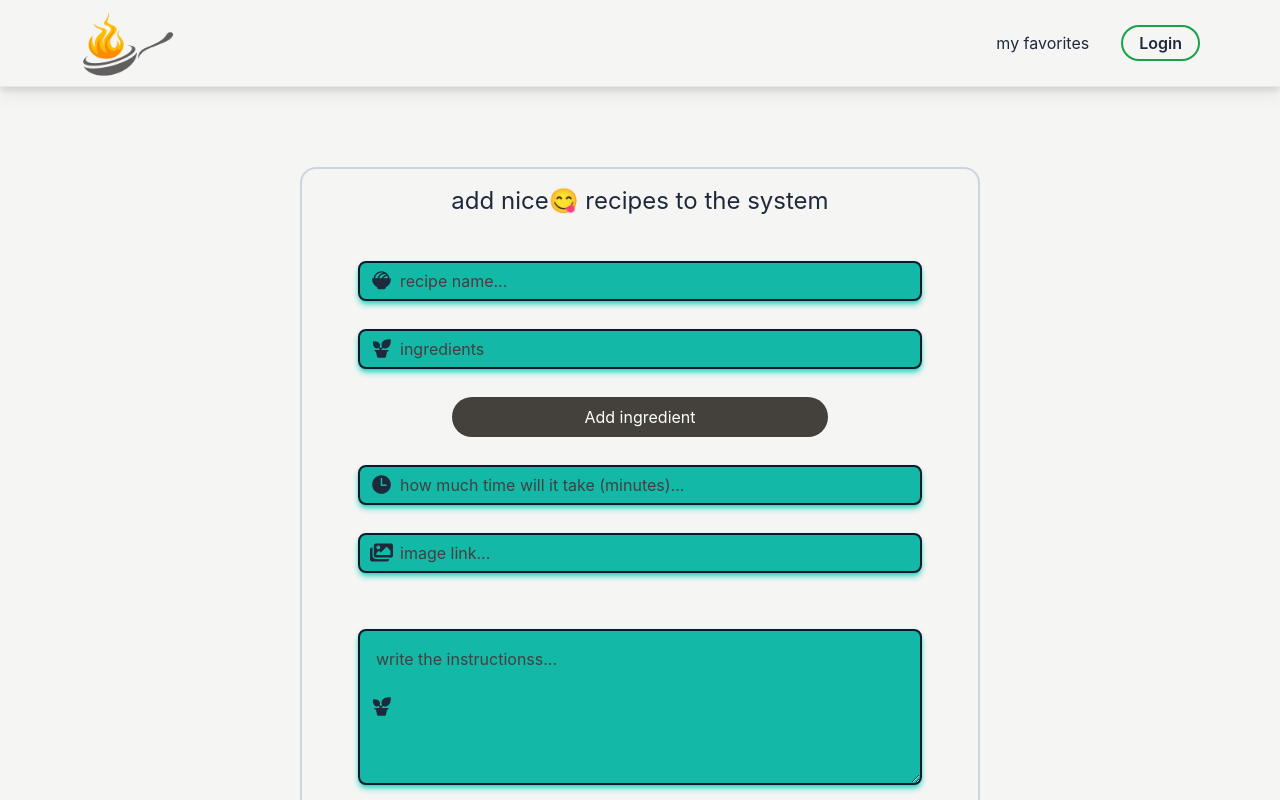
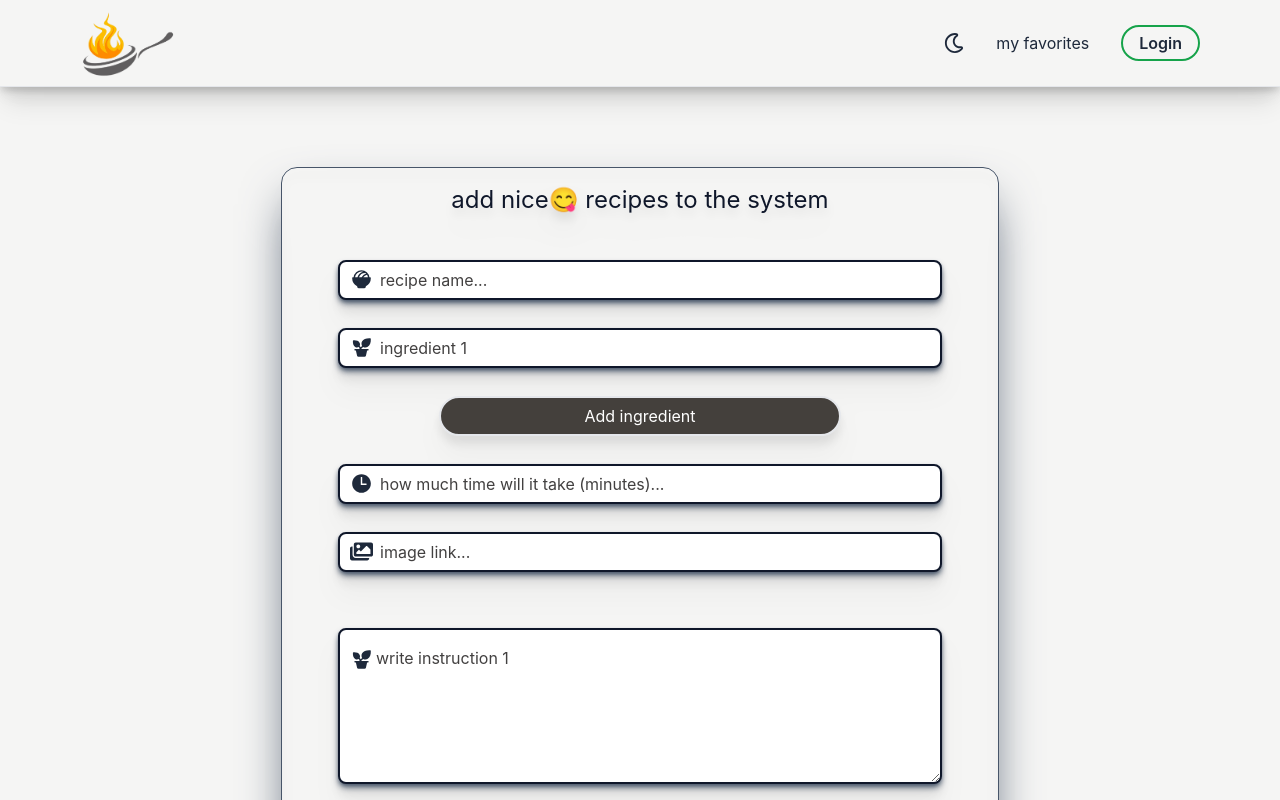
Before and after one commit to sallah26/recipe-app, a React (Create React App) app in the folder client/: page /addrecipe in a window 1280 px wide. Shown: the top 800 px of the page. Built offline with nearby package versions, Linux system fonts and the light colour scheme.

Commit message:
hero section is done

```diff
--- /dev/null
+++ b/client/src/components/DarkModeToggle.jsx
@@ -0,0 +1,38 @@
+import React, { useEffect, useState } from 'react';
+import { FaRegMoon } from 'react-icons/fa';
+import { MdDarkMode } from "react-icons/md";
+import { MdLightMode } from "react-icons/md";
+import { LuSunMoon } from "react-icons/lu";
+
+
+
+const DarkModeToggle = () => {
+  const [isDarkMode, setIsDarkMode] = useState(
+    localStorage.theme === 'dark' ||
+      (!('theme' in localStorage) && window.matchMedia('(prefers-color-scheme: dark)').matches)
+  );
+
+  useEffect(() => {
+    document.documentElement.classList.toggle('dark', isDarkMode);
+    localStorage.theme = isDarkMode ? 'dark' : 'light';
+  }, [isDarkMode]);
+
+  const toggleDarkMode = () => {
+    setIsDarkMode((prev) => !prev);
+  };
+
+  return (
+    <button
+      onClick={toggleDarkMode}
+      className="text-slate-800 dark:text-slate-100 "
+    >
+      {isDarkMode ? (
+        <LuSunMoon className='light-mod ' size={25}/>
+      ) : (
+        <FaRegMoon size={20} />
+      )}
+    </button>
+  );
+};
+
+export default DarkModeToggle;
--- a/client/src/components/Navbar.jsx
+++ b/client/src/components/Navbar.jsx
@@ -4,6 +4,7 @@ import { useCookies } from "react-cookie";
 import { useNavigate } from "react-router-dom";
 import "../index.css";
 import logo from "../images/logo.png";
+import DarkModeToggle from './DarkModeToggle';
 
 const Navbar = () => {
   const [cookie, setCookie] = useCookies(["access_token"]);
@@ -23,13 +24,14 @@ const Navbar = () => {
   return (
     <section className="z-50">
 
-    <header className={` ${showNavbar ? `hidden` : ` border-b-[1px] drop-shadow-lg py-2 md:px-20  min-w-full  bg-stone-100 px-4 fixed lg:relative flex justify-between gap-7  text-slate-800`} `} >
+    <header className={` ${showNavbar ? `hidden` : ` border-b-[1px] drop-shadow-lg py-2 md:px-20  min-w-full  bg-stone-100 px-4 fixed lg:relative flex justify-between gap-7  text-slate-800`} dark:border-stone-600 border-b-[1px] dark:shadow-stone-600 shadow-xl dark:text-slate-100 dark:bg-zinc-800`} >
       <Link to={"/"} className='w-20 lg:w-24'><img src={logo} alt="logo" /></Link>
       <div className='hidden lg:flex items-center justify-center text-md gap-8 '>
+        <DarkModeToggle />
       {localStorage.token && <Link to={"/addrecipe"}>add recipe</Link>}
         <Link to={"/"}>my favorites</Link>
         {localStorage.token ? (
-          <button className="p-1 font-semibold px-4 bg-transparent border-2 border-slate-900 rounded-full" onClick={logout}>Log out</button>
+          <button className="p-1 font-semibold px-4 bg-transparent border-2 border-slate-900 dark:border-slate-400 rounded-full" onClick={logout}>Log out</button>
           ) : (
             <Link to={"/auth"} className="p-1 font-semibold px-4 bg-transparent border-2 border-green-600 rounded-full">Login</Link>
             )
--- a/client/src/index.css
+++ b/client/src/index.css
@@ -128,19 +128,16 @@ textarea::placeholder {
 }
 
 .show-menu .first{
-  background-color: blue;
   position: absolute;
   transform: rotate(45deg);
   transition-duration: 300ms;
 }
 
 .show-menu .second{
-  background-color: rgb(115, 115, 187);
   position: absolute;
   display: none;
 }
 .show-menu .third{
-  background-color: blue;
   position: absolute;
   margin-top: 0px!important;
   transform: rotate(315deg);
--- /dev/null
+++ b/client/src/middleware/AuthContext.jsx
@@ -0,0 +1,18 @@
+import React, { createContext, useState, useContext } from 'react';
+
+// Create the context
+const AuthContext = createContext();
+
+// Create a provider component
+export const AuthProvider = ({ children }) => {
+  const [isLoggedIn, setIsLoggedIn] = useState(false);
+
+  return (
+    <AuthContext.Provider value={{ isLoggedIn, setIsLoggedIn }}>
+      {children}
+    </AuthContext.Provider>
+  );
+};
+
+// Custom hook to use the auth context
+export const useAuth = () => useContext(AuthContext);
--- a/client/src/pages/AddRecipe.jsx
+++ b/client/src/pages/AddRecipe.jsx
@@ -10,7 +10,7 @@ import { useGetUserId } from '../hooks/useGetUserId.js';
 
 const AddRecipe = () => {
     const userId = useGetUserId();
-    const [recipe, setRecipe] = useState({name: "", ingredients: [""], cookingTime: 0, imgUrl: "", userOwner: userId,  instructions: [""]});;
+    const [recipe, setRecipe] = useState({name: "", ingredients: [""], cookingTime: 0, imgUrl: "", userOwner: userId,  instructions: [""]});
     const [loading, setLoading] = useState(false);
     const [err, setErr] = useState("");
     const navigate = useNavigate();
@@ -35,10 +35,10 @@ const AddRecipe = () => {
 
 
     // instructions change track
-    const handleInstructionsChange = (e, index)=>{
-        const {val} = e.target;
+    const handleInstructionsChange = (e, ind)=>{
+        const {value} = e.target;
         const instructions = recipe.instructions;
-        instructions[index] = val;
+        instructions[ind] = value;
         setRecipe({...recipe, instructions})
     }
 
@@ -62,57 +62,57 @@ const AddRecipe = () => {
     }
     // }
   return (
-      <div className='flex justify-center py-20 text-slate-800'>
+    <>
           {loading && <Loading />}
-      <div className="max-w-[700px] border-[2px] rounded-2xl border-slate-300 flex flex-col items-center justify-center p-4 gap-7">
+      <div className='flex justify-center py-20 text-slate-900 dark:text-slate-100 dark:bg-zinc-800'>
+      <div className="max-w-[900px] border-[1px] shadow-2xl drop-shadow-xl rounded-2xl shadow-slate-600 border-slate-600  dark:bg-zinc-700 flex flex-col items-center justify-center p-4 gap-7">
       <p className='text-2xl '>add nice😋 recipes to the system</p>
       {err && (
         <p className='text-[20px] text-rose-500'>{err}</p>
       )}
-      <div  className='flex flex-col w-full gap-7 py-4 px-4 md:px-10'>
+      <div  className='flex flex-col w-full gap-7 py-4 px-1 md:px-10'>
         <div className='flex items-center relative'>
             <PiBowlFoodFill  className='text-slate-800 absolute ml-3' size={23}/>
-            <input required onChange={handleChange} name="name" type="text" placeholder='recipe name...' id="" className='shadow-md shadow-teal-400 bg-teal-500 outline-0 border-[2px] rounded-lg border-slate-900 w-full h-10 px-10 text-black'/>
+            <input required onChange={handleChange} name="name" type="text" placeholder='recipe name...' id="" className='shadow-md shadow-slate-600  outline-0 border-[2px] rounded-lg border-slate-900 w-full h-10 px-10 text-black'/>
         </div>
         {recipe.ingredients.map((ingredient, idx) => (
             <div key={idx} className='flex items-center relative'>
                 <PiPottedPlantFill  className='text-slate-800 absolute ml-3' size={23}/>
-                <input required onChange={(e)=>handleIngredientsChange(e, idx)} name="ingredients" type="text" placeholder='ingredients' id="" className='shadow-md shadow-teal-400 bg-teal-500 outline-0 border-[2px] rounded-lg border-slate-900 w-full h-10 px-10 text-black'/>
+                <input required onChange={(e)=>handleIngredientsChange(e, idx)} name="ingredients" type="text" placeholder={`ingredient ${idx + 1}`} id="" className='shadow-md shadow-slate-600 outline-0 border-[2px] rounded-lg border-slate-900 w-full h-10 px-10 text-black'/>
             </div>
         ))}
         <div className='flex justify-center items-center '>
-            <button onClick={AddIngredient} type='button' className='text-white h-10 bg-stone-700 rounded-full w-2/3'>Add ingredient</button>
+            <button onClick={AddIngredient} type='button' className='text-white h-10 bg-stone-700 dark:bg-stone-600 border-2 dark:border-slate-500 rounded-full w-2/3'>Add ingredient</button>
         </div>
-
-
         <div className='flex items-center relative'>
             <IoTimeSharp  className='text-slate-800 absolute ml-3' size={23}/>
-            <input required name="cookingTime" onChange={handleChange} type="number" placeholder='how much time will it take (minutes)...' id="" className='shadow-md shadow-teal-400 bg-teal-500 outline-0 border-[2px] rounded-lg border-slate-900 w-full h-10 px-10 text-black'/>
+            <input required name="cookingTime" onChange={handleChange} type="number" placeholder='how much time will it take (minutes)...' id="" className='shadow-md shadow-slate-600 outline-0 border-[2px] rounded-lg border-slate-900 w-full h-10 px-10 text-black'/>
         </div>
         <div className='flex items-center relative'>
             <FaImages  className='text-slate-800 absolute ml-3' size={23}/>
-            <input required onChange={handleChange} name="imgUrl" type="text" placeholder='image link...' id="" className='shadow-md shadow-teal-400 bg-teal-500 outline-0 border-[2px] rounded-lg border-slate-900 w-full h-10 px-10 text-black'/>
+            <input required onChange={handleChange} name="imgUrl" type="text" placeholder='image link...' id="" className='shadow-md shadow-slate-600 outline-0 border-[2px] rounded-lg border-slate-900 w-full h-10 px-10 text-black'/>
         </div>
         <div className='flex items-start relative'>
         </div>
 
 
         {/* Instructions */}
-        {recipe.instructions.map((instruction, index) => (
-            <div key={index} className='flex items-center relative'>
-                <PiPottedPlantFill  className='text-slate-800 absolute ml-3' size={23}/>
-                <textarea rows={5} cols={50} required  onChange={(e)=>handleInstructionsChange(e, index)} name="instructions" type="textarea" placeholder='write the instructionss...' id="" className='shadow-md shadow-teal-400 bg-teal-500 outline-0 border-[2px] rounded-lg border-slate-900 w-full py-4 min-h-28 px-4 text-black'/>
+        {recipe.instructions.map((instruction, ind) => (
+            <div key={ind} className='flex items-start relative'>
+                <PiPottedPlantFill  className='text-slate-800 absolute mt-5 ml-3' size={23}/>
+                <textarea rows={5} cols={50} required  onChange={(e)=>handleInstructionsChange(e, ind)} name="instructions" type="textarea" placeholder={`write instruction ${ind + 1}`} id="" className='shadow-md shadow-slate-600 outline-0 border-[2px] rounded-lg border-slate-900 w-full py-4 min-h-28 px-9 text-black'/>
             </div>
         ))}
         <div className='flex justify-center items-center '>
-            <button onClick={AddInstruction} type='button' className='text-white h-10 bg-stone-700 rounded-full w-2/3'>Add instruction</button>
+            <button onClick={AddInstruction} type='button' className='text-white h-10 bg-stone-700 dark:bg-stone-600 border-2 dark:border-slate-500 rounded-full w-2/3'>Add instruction</button>
         </div>
 
 
-        <button onClick={handleAddRecipe} className='bg-teal-600 outline-0 border-[1.5px] shadow-lg shadow-teal-400 rounded-full border-slate-700 w-full h-10 px-10 text-white'>Add Recipe</button>
+        <button onClick={handleAddRecipe} className='bg-teal-600 dark:border-4 dark:shadow-xl border-slate-700 dark:border-slate-400 outline-0 border-[1.5px] shadow-lg shadow-slate-600 rounded-full  w-full h-10 px-10 text-white'>Add Recipe</button>
       </div>
     </div>
     </div>
+    </>
   )
 }
 
--- a/client/src/pages/Home.jsx
+++ b/client/src/pages/Home.jsx
@@ -24,7 +24,7 @@ const Home = () => {
 
   let ke = -1;
   return (
-    <div className="py-20 flex flex-col items-center px-4 md:px-16 text-slate-900">
+    <div className=" py-20 flex flex-col items-center px-4 md:px-16 text-slate-900 dark:text-slate-100 dark:bg-zinc-800">
 
     <div className="flex flex-col md:flex-row justify-between items-center pb-20">
       <div className='flex flex-col items-center justify-center'>
--- a/client/tailwind.config.js
+++ b/client/tailwind.config.js
@@ -1,5 +1,6 @@
 // /** @type {import('tailwindcss').Config} */
 module.exports = {
+  darkMode: 'class',
   content: [
     "./src/**/*.{js,jsx,ts,tsx}",
   ],
```
Also changed, not shown: client/src/pages/DetalisOfRecipe.jsx (+13 -11 lines), 1 other file (tests, documents, lock files or other folders).
